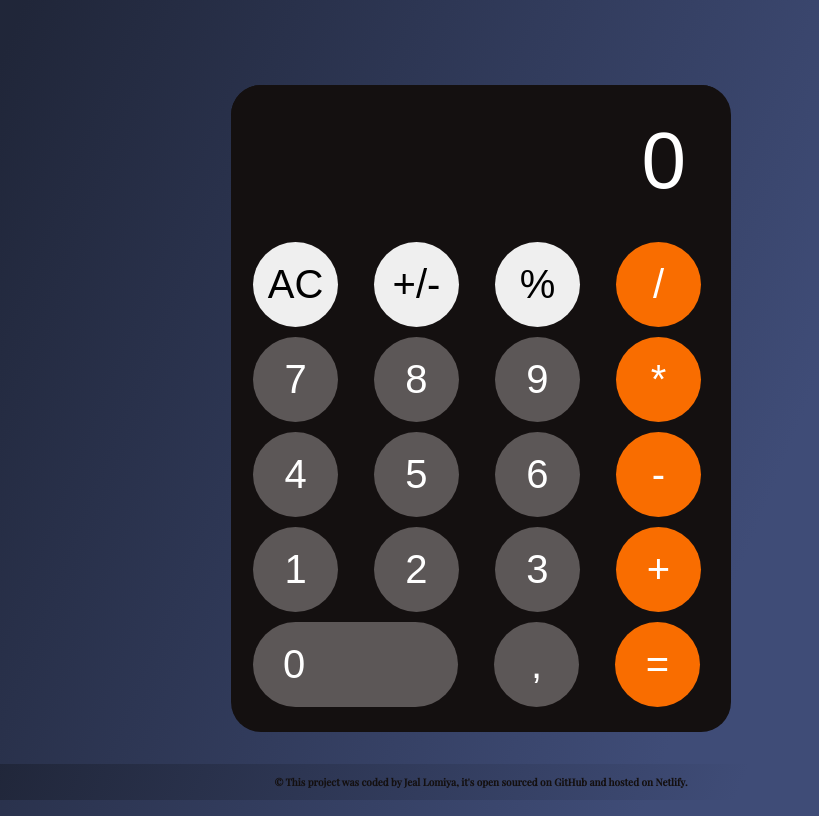
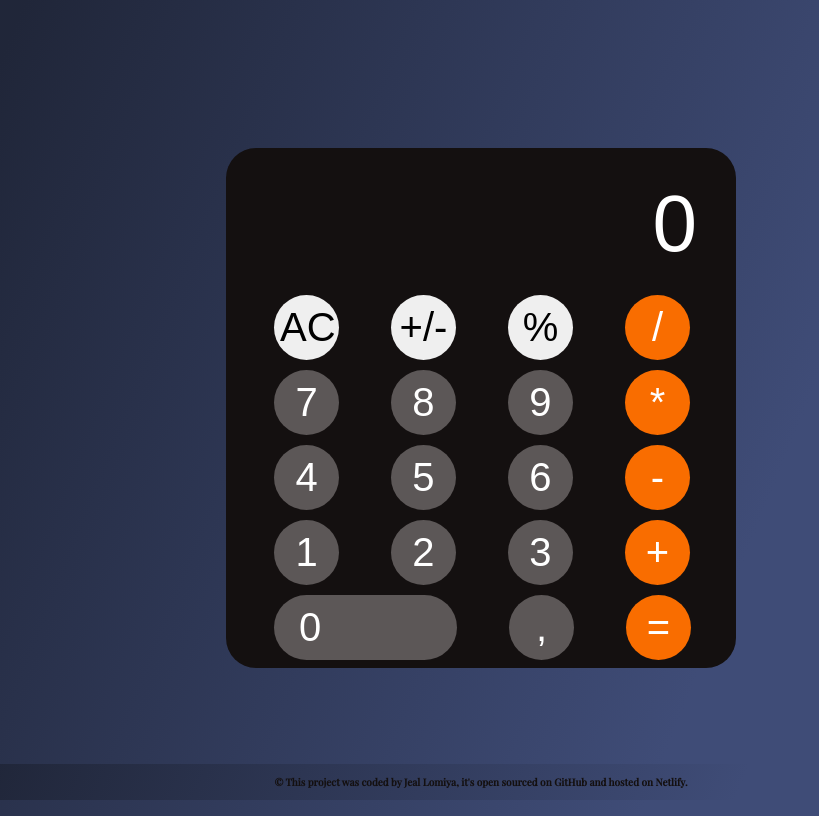
Before and after one commit to jaellomiya/CodSoft-Calculator-App, a plain HTML site: page index.html in a window 1280 px wide. Shown: the whole page, without its empty margins (159-978 px from the left). Drawn offline with nearby package versions, Linux system fonts and the light colour scheme.

Commit message:
Adjusted CSS

```diff
--- a/styles.css
+++ b/styles.css
@@ -13,8 +13,10 @@ body {
 .calculator {
   font-family: "DM Serif Display", serif;
   font-family: "Playfair Display", serif;
-  max-width: 500px;
-  margin: auto;
+  width: 490px;
+  height: 490px;
+  margin: 50px auto;
+  padding: 10px;
   background: #141010;
   overflow: hidden;
   border-radius: 30px;
@@ -22,8 +24,8 @@ body {
 }
 
 .display {
-  width: 85%;
-  padding: 30px;
+  width: 90%;
+  padding: 20px;
   font-size: 80px;
   font-weight: 500;
   text-align: right;
@@ -37,10 +39,10 @@ div {
 }
 
 button {
-  width: 85px;
-  height: 85px;
+  width: 65px;
+  height: 65px;
   border-radius: 50px;
-  margin: 5px 10px 5px 22px;
+  margin: 5px 10px 5px 38px;
   border: none;
   color: #fff;
   font-size: 40px;
@@ -93,9 +95,9 @@ button {
 
 .zero {
   background-color: #5c5757;
-  width: 205px;
+  width: 183px;
   text-align: left;
-  padding-left: 30px;
+  padding-left: 25px;
 }
 /* Colors of the buttons - ends here */
 
```
